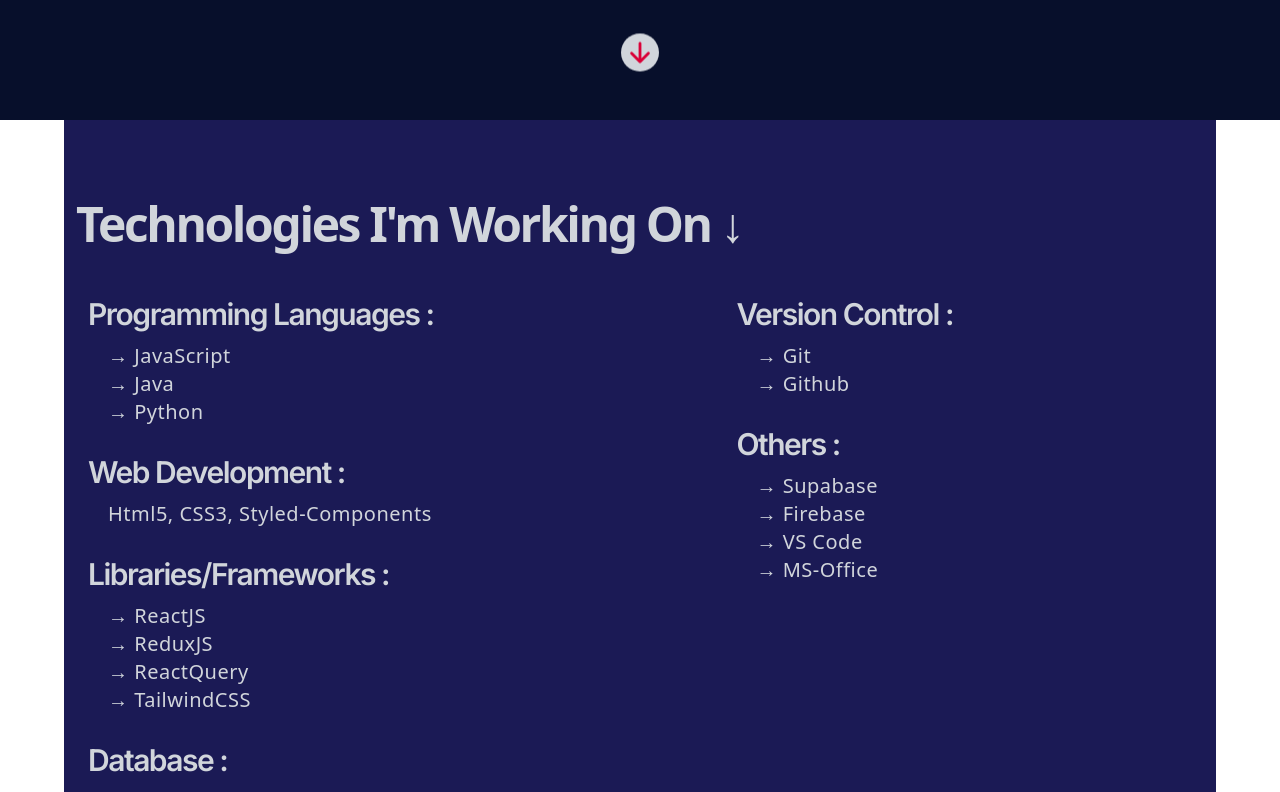
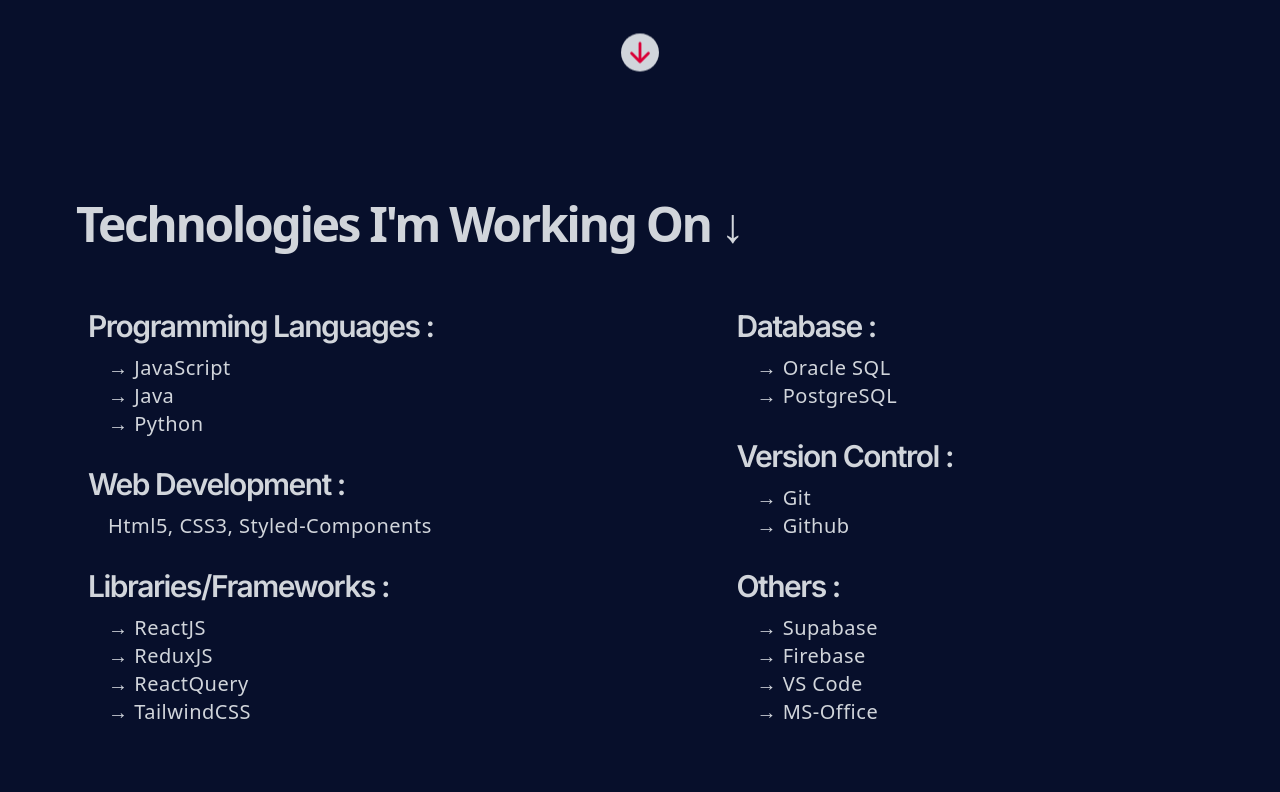
Before and after one commit to UchihaOBIT0O/PortFolio, a React (Vite) app: page / in a window 1280 px wide. Shown: the part 680-1472 px from the top of the page. Built offline with nearby package versions, Linux system fonts and the light colour scheme; a web font is replaced by a local one.

Commit message:
New background color changes

```diff
--- a/src/components/Skills.jsx
+++ b/src/components/Skills.jsx
@@ -2,14 +2,15 @@
 
 function Skills() {
   return (
-    <div className="bg-new-2 flex h-screen max-w-6xl flex-col text-gray-300 md:mx-auto">
+    <div className="bg-new-1 h-screen">
+      <div className="bg-new-1 flex h-full max-w-6xl flex-col text-gray-300 md:mx-auto">
         <div className="ml-3 pt-20 md:pb-10">
           {" "}
           <span className="text-3xl font-bolder tracking-tighter transition-all duration-700 ease-in-out hover:text-third-new md:text-5xl">
             Technologies I'm Working On &darr;
           </span>
         </div>
-      <div className="md ml-6 mt-2 h-5/6 flex-wrap md:flex md:flex-col md:gap-x-10">
+        <div className="md ml-6 mt-5 h-4/6 flex-wrap md:flex md:flex-col md:gap-x-10">
           <SkillsItem text="Programming Languages :">
             <p className="hover:text-third-new">&rarr; JavaScript</p>
             <p className="hover:text-third-new">&rarr; Java</p>
@@ -42,6 +43,7 @@
           </SkillsItem>
         </div>
       </div>
+    </div>
   );
 }
 
```
Lines whose indentation alone changed are shown as unchanged.
